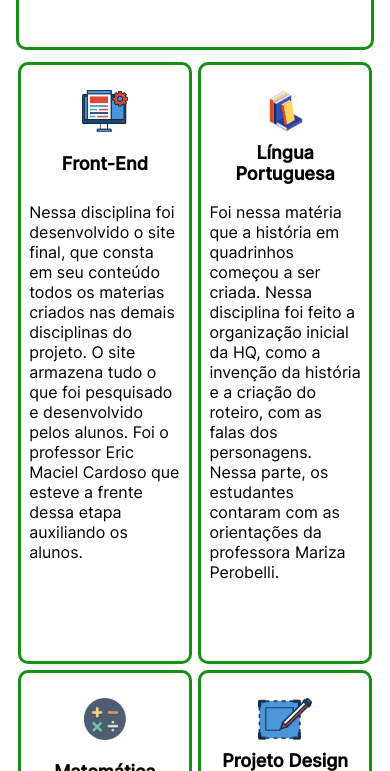
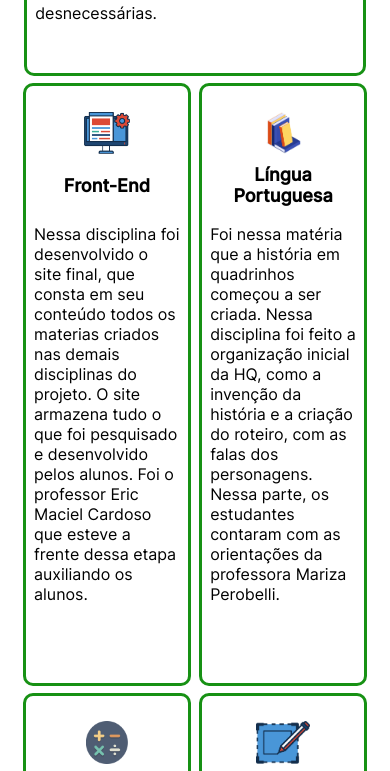
Before and after one commit to lukeg2006/projeto-educacao-financeira, a plain HTML site: page index.html in a window 390 px wide. Shown: the part 1118-1889 px from the top of the page. Drawn offline with Linux system fonts and the light colour scheme.

Commit message:
Add files via upload

```diff
--- a/css/estilo.css
+++ b/css/estilo.css
@@ -474,13 +474,14 @@
     font-size: 18px;
   }
   .componente1{
-    width: 94%;
+    width: 90%;
     padding-top: 1vh;
+    margin: 1%;
   }
   .componente2{
-    width: 45%;
-    margin: 3px;
+    width: 43.5%;
     padding-top: 1vh;
+    margin: 1%;
   }
   .titulo-componente h1,.titulo-componente2 h1{
     font-size: 18px;
@@ -489,6 +490,7 @@
     width: 96%;
   }
   .conteudo-componente p,.conteudo-componente2 p{
+    width: 100%;
     font-size: 16px;
   }
   .icone,.titulo-componente{
```
